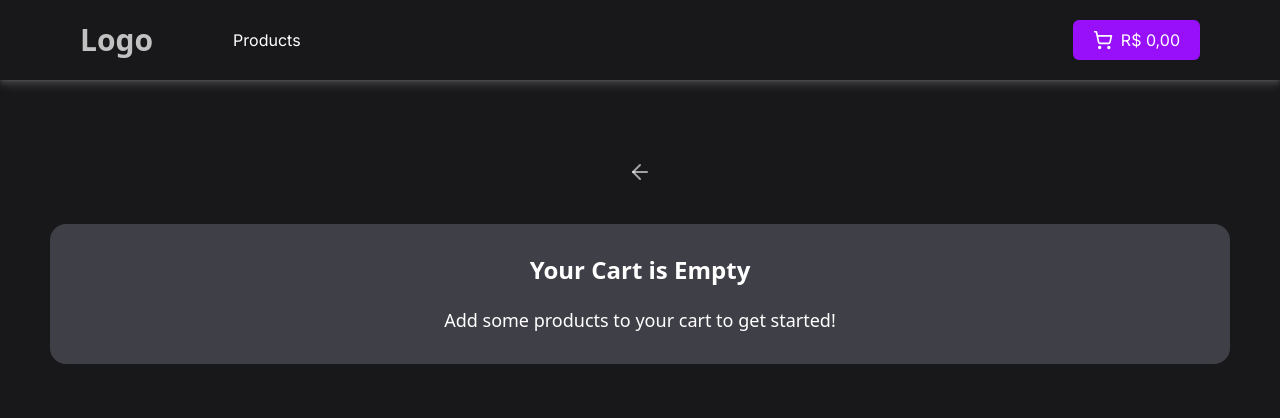
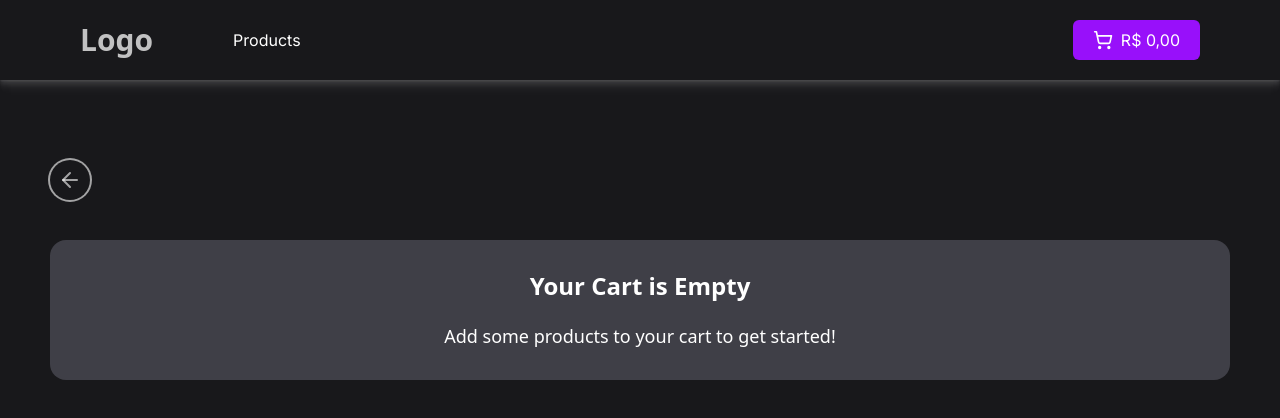
Before and after one commit to AdlerCastro/E-commerce, a Next.js app: page /my-cart in a window 1280 px wide. Shown: the top 418 px of the page. Built offline with nearby package versions, Linux system fonts and the light colour scheme.

Commit message:
:lipstick: feat: Adicionando variante para o botão de rotas

```diff
--- a/src/components/ui/button.tsx
+++ b/src/components/ui/button.tsx
@@ -14,9 +14,12 @@ const buttonVariants = cva(
         outline:
           'rounded-4xl bg-white font-normal text-purple-700 transition-all hover:bg-[#e6e6e6] hover:outline-3 focus-visible:outline-purple-700 active:bg-[#bfbfbf] disabled:bg-purple-600/60',
         link: 'text-primary underline-offset-4 hover:underline',
+        comeBack:
+          'group rounded-full self-start text-white/60 ring-2 ring-white/60 transition-all hover:ring-white focus-visible:ring-white focus-visible:outline-offset-4 focus-visible:outline-purple-600 active:ring-white/80',
       },
       size: {
         default: 'px-5 py-2',
+        comeBack: 'p-2',
         icon: 'size-9',
       },
     },
```
